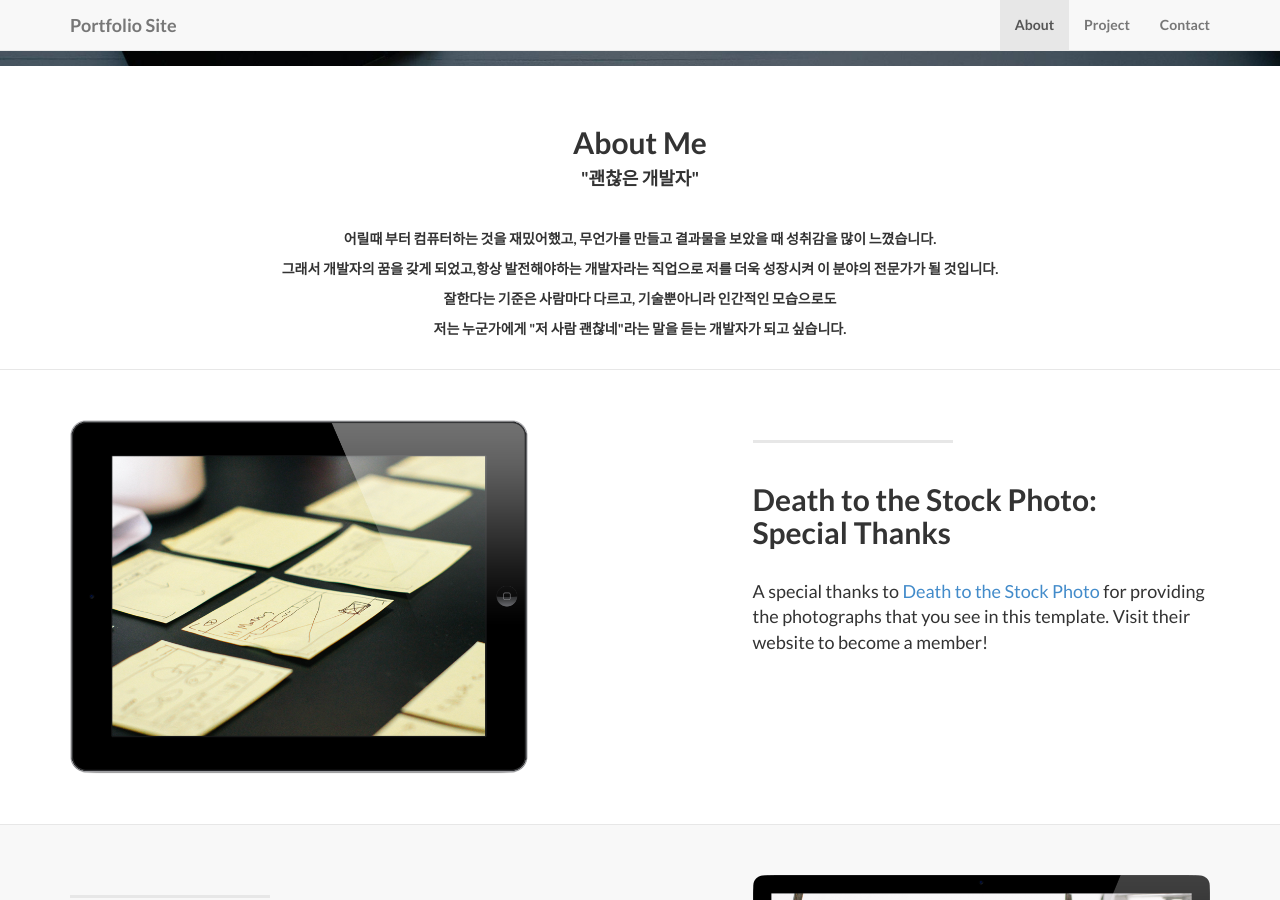
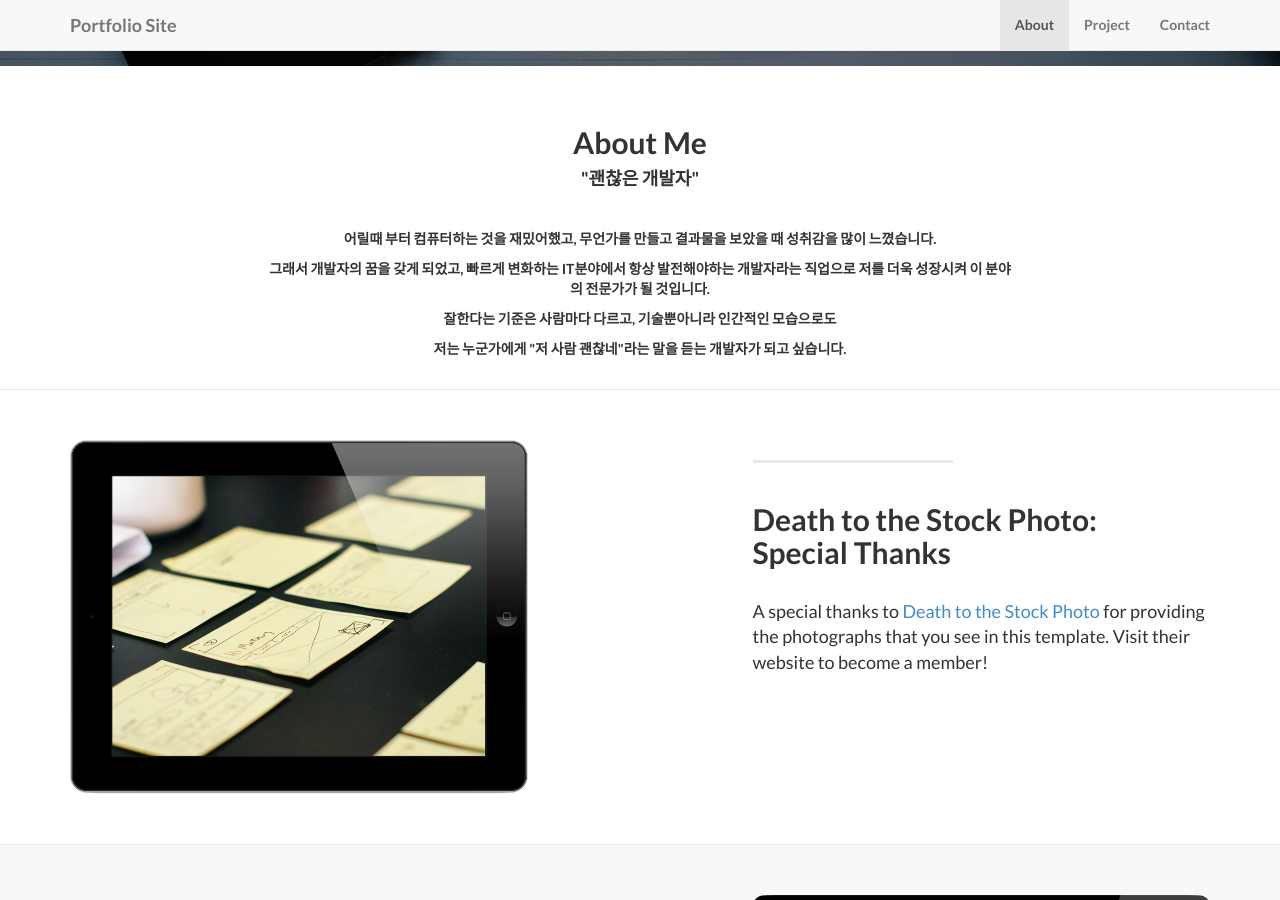
Before and after one commit to Dev-preference/Dev-preference.github.io, a Jekyll site: the page built from index.html, in a window 1280 px wide and 900 px high, scrolled down 623 px. Built offline with Jekyll 4.4.1, drawn with Linux system fonts in a browser that asks for light colours.

Commit message:
no message

```diff
--- a/_includes/about.html
+++ b/_includes/about.html
@@ -8,7 +8,7 @@
               <br/>
                 <p></p>
                 <p>어릴때 부터 컴퓨터하는 것을 재밌어했고, 무언가를 만들고 결과물을 보았을 때 성취감을 많이 느꼈습니다.</p>
-	     <p>그래서 개발자의 꿈을 갖게 되었고,항상 발전해야하는 개발자라는 직업으로 저를 더욱 성장시켜 이 분야의 전문가가 될 것입니다.</p>
+	     <p>그래서 개발자의 꿈을 갖게 되었고, 빠르게 변화하는 IT분야에서 항상 발전해야하는 개발자라는 직업으로 저를 더욱 성장시켜 이 분야의 전문가가 될 것입니다.
                 <p>잘한다는 기준은 사람마다 다르고, 기술뿐아니라 인간적인 모습으로도 </p>
                 <p>저는 누군가에게 "저 사람 괜찮네"라는 말을 듣는 개발자가 되고 싶습니다.</p>
                 <br/>
```
